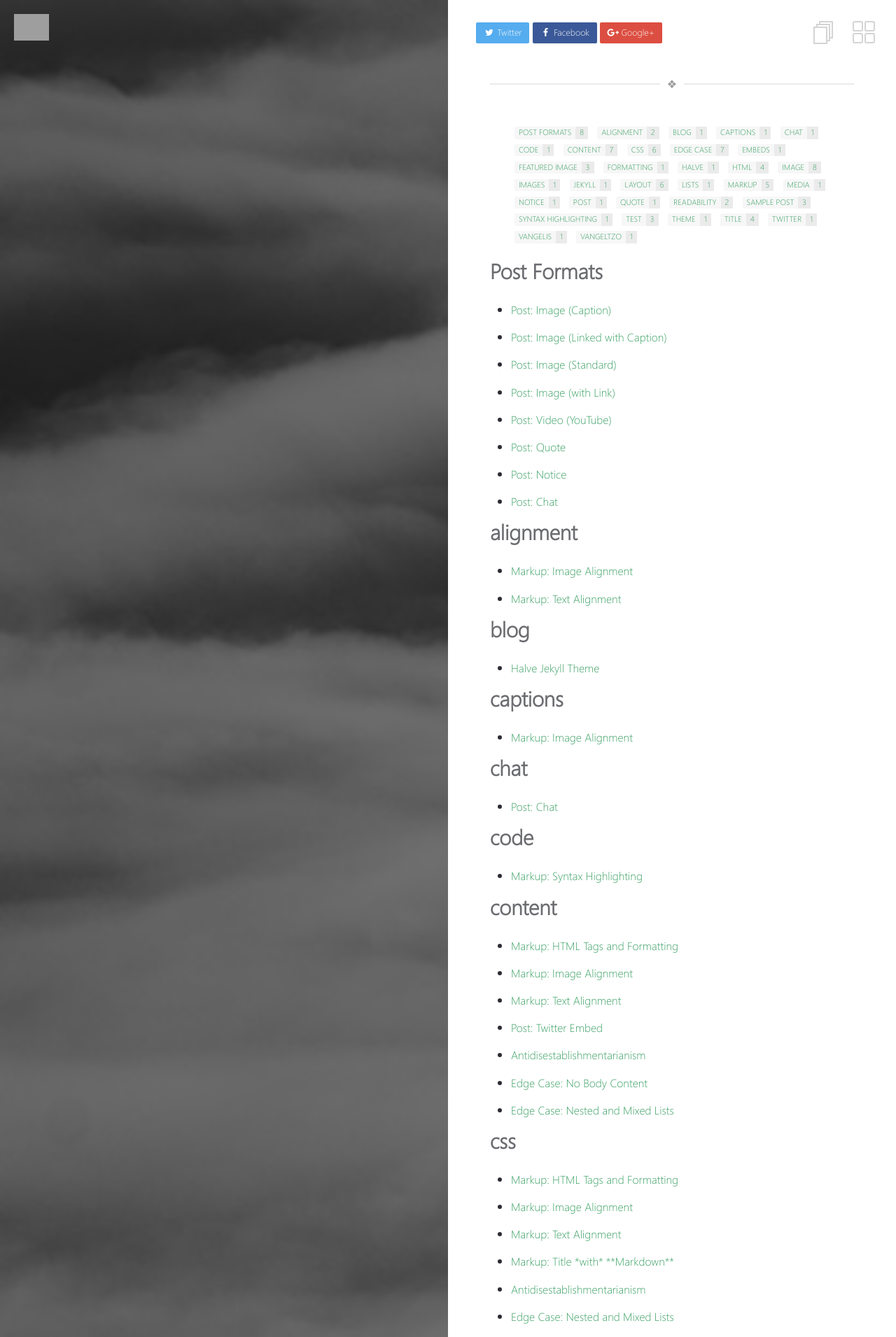
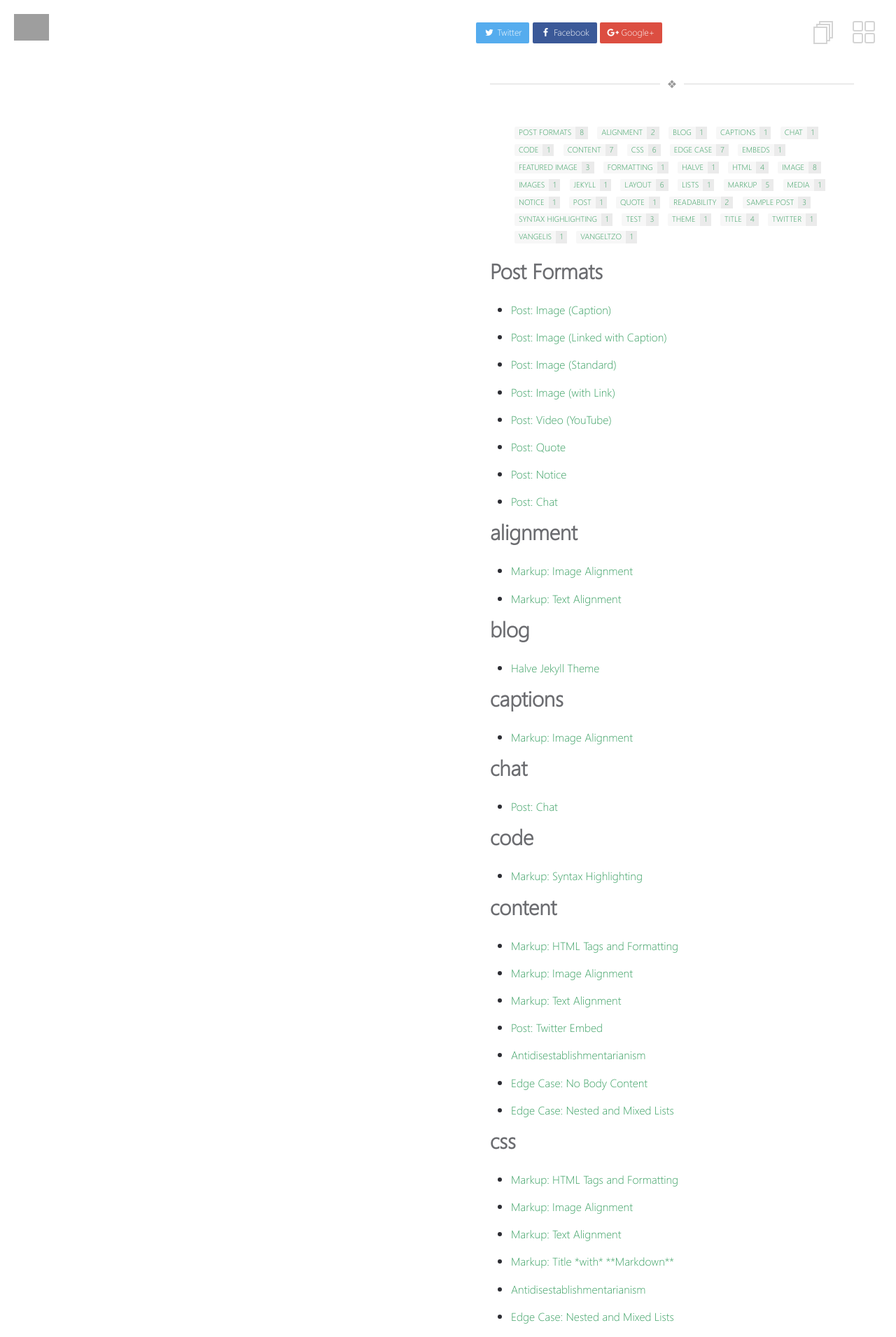
Before and after one commit to iknowSteven/iknowSteven.github.io, a Jekyll site: the page built from _pages/tags.md, in a window 1280 px wide. Shown: the top 1911 px of the page at 70% size. Built offline with Jekyll 4.4.1, drawn with Linux system fonts in a browser that asks for light colours.

Commit message:
no message

```diff
--- a/_includes/head.html
+++ b/_includes/head.html
@@ -1,18 +1,6 @@
 <head>
   <meta charset="utf-8">
   <meta http-equiv="X-UA-Compatible" content="IE=edge">
-  <meta name="viewport" content="width=device-width, initial-scale=1, user-scalable=no">
-  {% if page.title %}
-  <title>{{ page.title | markdownify | strip_html | strip_newlines | escape_once }} &#8211; {{ site.title }}</title>
-  {% else %}
-  <title>{{ site.title }}</title>
-  {% endif %}
-  {% if page.excerpt %}
-  <meta name="description" content="{{ page.excerpt | markdownify | strip_html | strip_newlines | escape_once }}">
-  {% else %}
-  <meta name="description" content="{{ site.description }}">
-  {% endif %}
-  {% if page.tags %}<meta name="keywords" content="{{ page.tags | join: ', ' }}">{% endif %}
   <!-- Twitter Cards -->
   {% if page.image %}{% capture image %}{{ page.image }}{% endcapture %}{% unless image contains 'http://' or image contains 'https://' %}{% capture image %}{{ site.url }}/{{ image }}{% endcapture %}{% endunless %}
   <meta name="twitter:card" content="summary_large_image">
@@ -44,21 +32,5 @@
   <link rel="shortcut icon" href="{{ site.url }}/favicon.ico" />
   <!-- CSS -->
   <link rel="stylesheet" type="text/css" href="{{ site.url }}/assets/css/main.css">
-  <!-- Left Block Image for Posts -->
-  {% if page.image %}
-  {% capture image %}{{ page.image }}{% endcapture %}
-  {% unless image contains 'http://' or image contains 'https://' %}{% capture image %}{{ site.url }}/{{ image }}{% endcapture %}{% endunless %}
-  <style type="text/css">
-    #posts.inner-post-page .block-left {background: linear-gradient(rgba(0, 0, 0, 0.5), rgba(0, 0, 0, 0.5)), url({{ image }}) no-repeat;background-size: cover;}
-  </style>
-  {% else %}
-  <style type="text/css">
-    #posts.inner-post-page .block-left {background: linear-gradient(rgba(0, 0, 0, 0.5), rgba(0, 0, 0, 0.5)), url({{ site.url }}/{{ site.background.default-post }}) no-repeat;background-size: cover;}
-  </style>
-  {% endif %}
-  <!-- Left Block Images for Home and Pages -->
-  <style type="text/css">
-    #posts .block-left {background: linear-gradient(rgba(0, 0, 0, 0.5), rgba(0, 0, 0, 0.5)), url({{ site.url }}/{{ site.background.post-list }}) no-repeat;background-size: cover, cover;}
-    .block-left {background: linear-gradient(rgba(44,45,51,0.9), rgba(44,45,51,0.9)), url({{ site.url }}/{{ site.background.homepage }}) no-repeat;background-size: cover;}
-  </style>
+
 </head>
```
Also changed, not shown: _layouts/home.html (+4 -4 lines), assets/css/home.css (+14 -0 lines).
